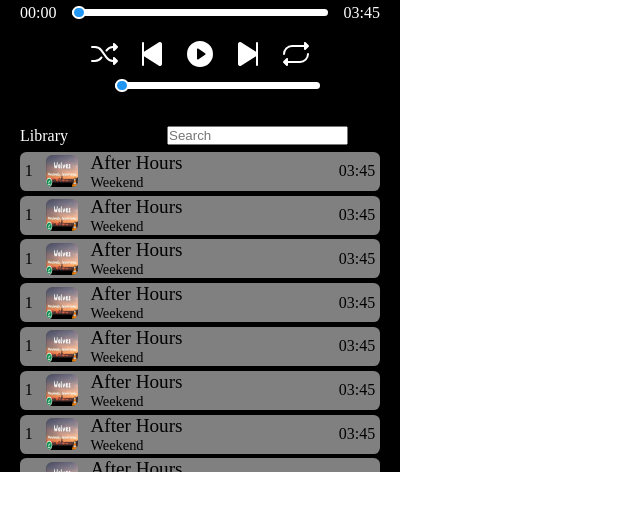
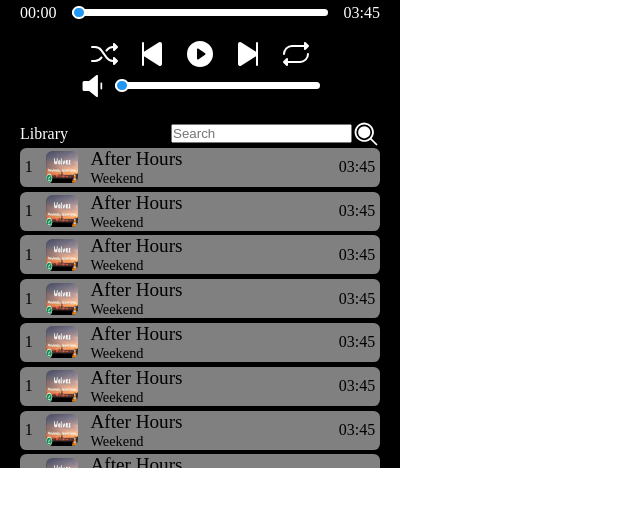
Before and after one commit to AnirbanRahi/mini-music-player-overlay, a plain HTML site: page index.html in a window 1280 px wide. Shown: the part 260-770 px from the top of the page, without its empty margins (0-640 px from the left). Drawn offline with Linux system fonts and the light colour scheme.

Commit message:
change problematic SVGs

```diff
--- a/index.html
+++ b/index.html
@@ -18,7 +18,6 @@
         </div>
 
         <div class="progress-container">
-
             <p class="progress-time">00:00</p>
             <input type="range" id="progress" value="0" min="0" max="100" class="progress-bar">
             <p class="progress-time">03:45</p>
@@ -58,7 +57,7 @@
             </svg>
         </div>
         <div class="volume">
-            <svg xmlns="http://www.w3.org/2000/svg" width="32" height="32" fill="#000000" viewBox="0 0 256 256">
+            <svg xmlns="http://www.w3.org/2000/svg" width="32" height="32" fill="#ffffff" viewBox="0 0 256 256">
                 <path
                     d="M168,32V224a8,8,0,0,1-12.91,6.31L85.25,176H40a16,16,0,0,1-16-16V96A16,16,0,0,1,40,80H85.25l69.84-54.31A8,8,0,0,1,168,32Zm32,64a8,8,0,0,0-8,8v48a8,8,0,0,0,16,0V104A8,8,0,0,0,200,96Z">
                 </path>
@@ -70,7 +69,7 @@
             <p>Library</p>
             <div class="search-box">
                 <input type="text" placeholder="Search">
-                <svg xmlns="http://www.w3.org/2000/svg" width="32" height="32" fill="#000000" viewBox="0 0 256 256">
+                <svg xmlns="http://www.w3.org/2000/svg" width="28" height="28" fill="#ffffff" viewBox="0 0 256 256">
                     <path
                         d="M168,112a56,56,0,1,1-56-56A56,56,0,0,1,168,112Zm61.66,117.66a8,8,0,0,1-11.32,0l-50.06-50.07a88,88,0,1,1,11.32-11.31l50.06,50.06A8,8,0,0,1,229.66,229.66ZM112,184a72,72,0,1,0-72-72A72.08,72.08,0,0,0,112,184Z">
                     </path>
```
